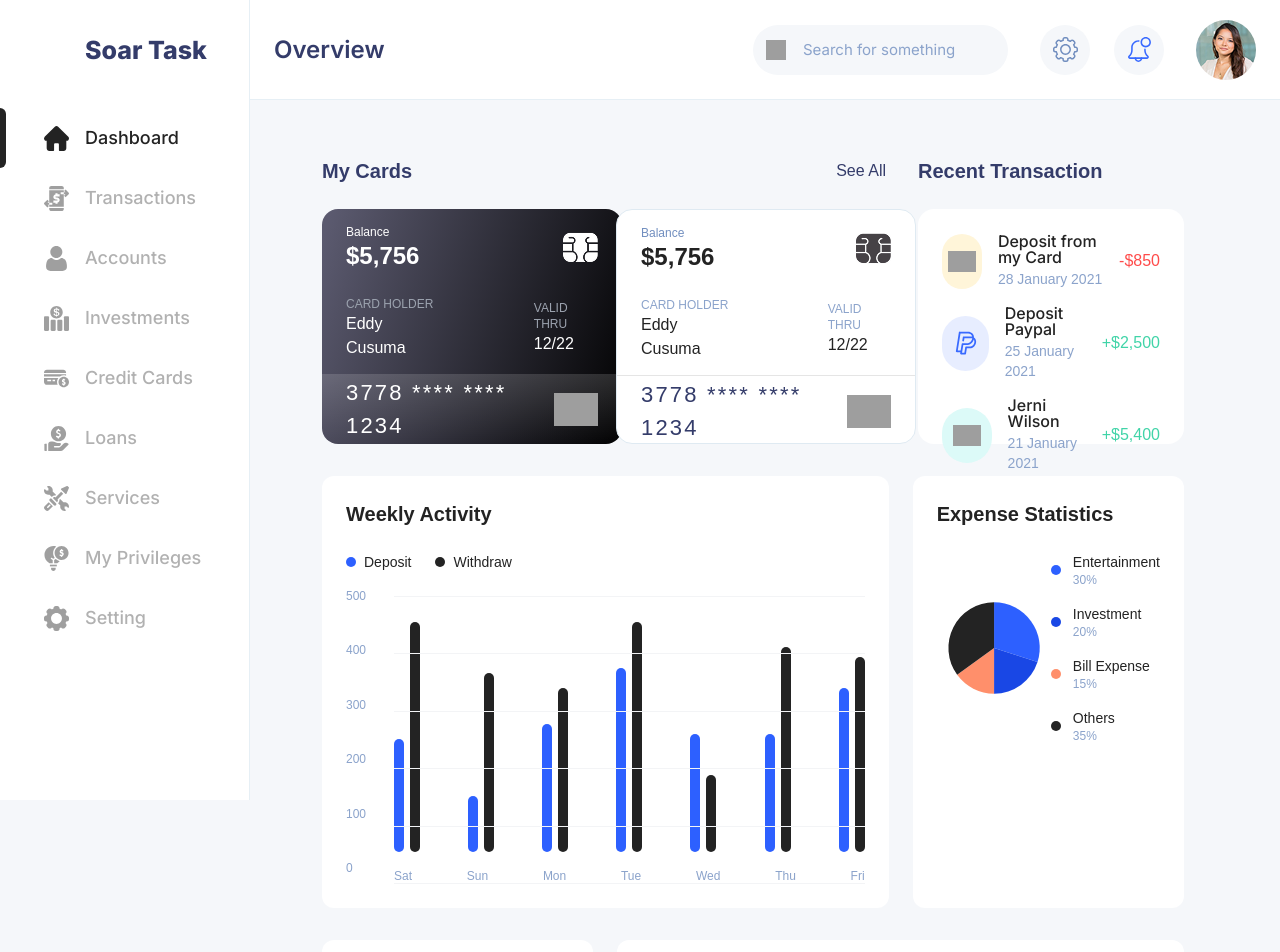
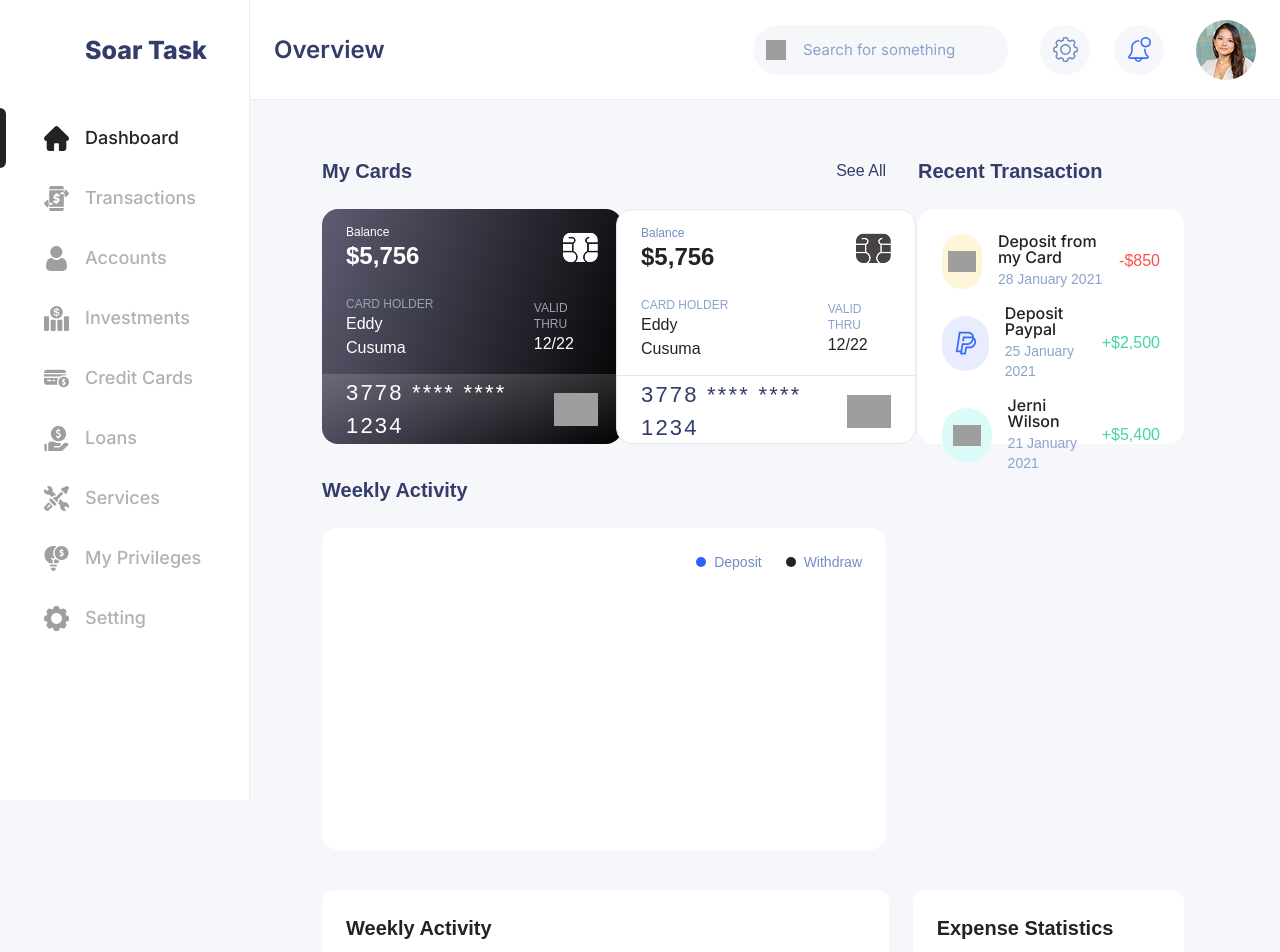
Before and after one commit to solarsyncer/soar_frontend_test, a Next.js app: page /dashboard in a window 1280 px wide. Shown: the top 952 px of the page. Built offline with nearby package versions, Linux system fonts and the light colour scheme; grey boxes are pictures that could not be loaded.

Commit message:
weekly activity

```diff
--- a/package.json
+++ b/package.json
@@ -15,6 +15,7 @@
     "next": "15.2.4",
     "react": "^19.0.0",
     "react-dom": "^19.0.0",
+    "recharts": "^2.15.1",
     "tailwind-merge": "^3.0.2"
   },
   "devDependencies": {
--- a/src/app/dashboard/page.tsx
+++ b/src/app/dashboard/page.tsx
@@ -10,18 +10,25 @@ const transactions = [
   { id: 3, type: "send", amount: 5400, date: "21 January 2021" },
 ];
 
+const weeklyActivityData = [
+  { day: "Sat", deposit: 220, withdraw: 450 },
+  { day: "Sun", deposit: 110, withdraw: 350 },
+  { day: "Mon", deposit: 250, withdraw: 320 },
+  { day: "Tue", deposit: 360, withdraw: 450 },
+  { day: "Wed", deposit: 230, withdraw: 150 },
+  { day: "Thu", deposit: 230, withdraw: 400 },
+  { day: "Fri", deposit: 320, withdraw: 380 },
+];
+
 export default function DashboardPage() {
   return (
     <div className="min-h-screen bg-[#F5F7FA]">
       <div className="max-w-[1440px] mx-auto p-8">
-        <div className="space-y-8">
-          {/* First Row: My Cards (2/3) and Recent Transactions (1/3) */}
-          <div className="grid grid-cols-1 lg:grid-cols-3 gap-8">
+        <div className="grid grid-cols-1 lg:grid-cols-3 gap-8 mb-10">
+          {/* My cards */}
           <div className="lg:col-span-2">
             <div className="flex justify-between items-center mb-6">
-                <h2 className="text-xl font-semibold text-[#343C6A]">
-                  My Cards
-                </h2>
+              <h2 className="text-xl font-semibold text-[#343C6A]">My Cards</h2>
               <button className="text-[#343C6A] hover:text-gray-400 font-medium transition-colors">
                 See All
               </button>
@@ -44,6 +51,7 @@ export default function DashboardPage() {
             </div>
           </div>
 
+          {/* Recent Transactions */}
           <div>
             <h2 className="text-xl font-semibold text-[#343C6A] mb-6">
               Recent Transaction
@@ -98,15 +106,24 @@ export default function DashboardPage() {
               ))}
             </div>
           </div>
+
+          {/* Weekly Activity */}
+          <div className="lg:col-span-2">
+            <h2 className="text-xl font-semibold text-[#343C6A] mb-6">
+              Weekly Activity
+            </h2>
+            <div className="bg-white p-6 h-[322px] rounded-2xl">
+              <WeeklyActivityChart data={weeklyActivityData} />
+            </div>
+          </div>
         </div>
 
-          {/* Second Row: Weekly Activity (2/3) and Expense Statistics (1/3) */}
         <div className="grid grid-cols-1 lg:grid-cols-3 gap-6">
           <div className="lg:col-span-2 bg-white rounded-xl p-6">
             <h2 className="text-xl font-semibold text-[#232323] mb-6">
               Weekly Activity
             </h2>
-              <WeeklyActivityChart />
+            <WeeklyActivityChart data={weeklyActivityData} />
           </div>
           <div className="bg-white rounded-xl p-6">
             <h2 className="text-xl font-semibold text-[#232323] mb-6">
@@ -173,6 +190,5 @@ export default function DashboardPage() {
         </div>
       </div>
     </div>
-    </div>
   );
 }
--- a/src/components/WeeklyActivityChart.tsx
+++ b/src/components/WeeklyActivityChart.tsx
@@ -1,4 +1,15 @@
+"use client";
+
 import React from "react";
+import {
+  BarChart,
+  Bar,
+  XAxis,
+  YAxis,
+  CartesianGrid,
+  ResponsiveContainer,
+  Tooltip,
+} from "recharts";
 
 interface WeeklyActivityData {
   day: string;
@@ -6,80 +17,81 @@ interface WeeklyActivityData {
   withdraw: number;
 }
 
-const mockData: WeeklyActivityData[] = [
-  { day: "Sat", deposit: 220, withdraw: 450 },
-  { day: "Sun", deposit: 110, withdraw: 350 },
-  { day: "Mon", deposit: 250, withdraw: 320 },
-  { day: "Tue", deposit: 360, withdraw: 450 },
-  { day: "Wed", deposit: 230, withdraw: 150 },
-  { day: "Thu", deposit: 230, withdraw: 400 },
-  { day: "Fri", deposit: 320, withdraw: 380 },
-];
+interface WeeklyActivityChartProps {
+  data: WeeklyActivityData[];
+}
 
-const yAxisLabels = [500, 400, 300, 200, 100, 0];
-
-export function WeeklyActivityChart() {
+const CustomLegend = () => {
   return (
-    <div className="space-y-6">
     <div className="flex items-center gap-6">
       <div className="flex items-center gap-2">
         <div className="w-2.5 h-2.5 rounded-full bg-[#2D60FF]" />
-          <span className="text-sm text-[#232323]">Deposit</span>
+        <span className="text-sm text-[#718EBF]">Deposit</span>
       </div>
       <div className="flex items-center gap-2">
         <div className="w-2.5 h-2.5 rounded-full bg-[#232323]" />
-          <span className="text-sm text-[#232323]">Withdraw</span>
+        <span className="text-sm text-[#718EBF]">Withdraw</span>
       </div>
     </div>
+  );
+};
 
-      <div className="relative pl-12">
-        {/* Y-axis labels */}
-        <div className="absolute left-0 top-0 h-full flex flex-col justify-between">
-          {yAxisLabels.map((value) => (
-            <div
-              key={value}
-              className="text-xs text-[#8BA3CB] -translate-y-1/2"
+export function WeeklyActivityChart({ data }: WeeklyActivityChartProps) {
+  return (
+    <div>
+      <div className="flex justify-end">
+        <CustomLegend />
+      </div>
+      <div className="w-full h-full">
+        <ResponsiveContainer width="100%" height="100%">
+          <BarChart
+            data={data}
+            margin={{ top: 0, right: 0, left: -20, bottom: 0 }}
+            barGap={1}
           >
-              {value}
-            </div>
-          ))}
-        </div>
-
-        {/* Chart grid */}
-        <div className="absolute inset-0 pl-12 flex flex-col justify-between">
-          {yAxisLabels.map((_, i) => (
-            <div key={i} className="border-b border-gray-100 w-full h-0" />
-          ))}
-        </div>
-
-        {/* Bars */}
-        <div className="h-64 flex items-end justify-between">
-          {mockData.map((data, index) => (
-            <div key={index} className="flex gap-1.5 h-full items-end">
-              <div
-                className="w-2.5 bg-[#2D60FF] rounded-full transition-all duration-300"
-                style={{
-                  height: `${(data.deposit / 500) * 100}%`,
+            <CartesianGrid
+              horizontal={true}
+              vertical={false}
+              stroke="#F5F7FA"
+            />
+            <XAxis
+              dataKey="day"
+              axisLine={false}
+              tickLine={false}
+              tick={{ fill: "#718EBF", fontSize: 13 }}
+              dy={10}
+            />
+            <YAxis
+              axisLine={false}
+              tickLine={false}
+              tick={{ fill: "#718EBF", fontSize: 13 }}
+              ticks={[0, 100, 200, 300, 400, 500]}
+            />
+            <Tooltip
+              cursor={{ fill: "transparent" }}
+              contentStyle={{
+                backgroundColor: "#fff",
+                border: "none",
+                borderRadius: "8px",
+                boxShadow: "0px 4px 12px rgba(0, 0, 0, 0.1)",
               }}
+              itemStyle={{ color: "#232323" }}
+              labelStyle={{ color: "#8BA3CB" }}
             />
-              <div
-                className="w-2.5 bg-[#232323] rounded-full transition-all duration-300"
-                style={{
-                  height: `${(data.withdraw / 500) * 100}%`,
-                }}
+            <Bar
+              dataKey="deposit"
+              fill="#232323"
+              radius={[8, 8, 8, 8]}
+              maxBarSize={16}
             />
-            </div>
-          ))}
-        </div>
-
-        {/* X-axis labels */}
-        <div className="flex justify-between mt-4">
-          {mockData.map((data, index) => (
-            <span key={index} className="text-xs text-[#8BA3CB]">
-              {data.day}
-            </span>
-          ))}
-        </div>
+            <Bar
+              dataKey="withdraw"
+              fill="#2D60FF"
+              radius={[8, 8, 8, 8]}
+              maxBarSize={16}
+            />
+          </BarChart>
+        </ResponsiveContainer>
       </div>
     </div>
   );
```
Also changed, not shown: 1 other file (tests, documents, lock files or other folders). Lines whose indentation alone changed are shown as unchanged.
